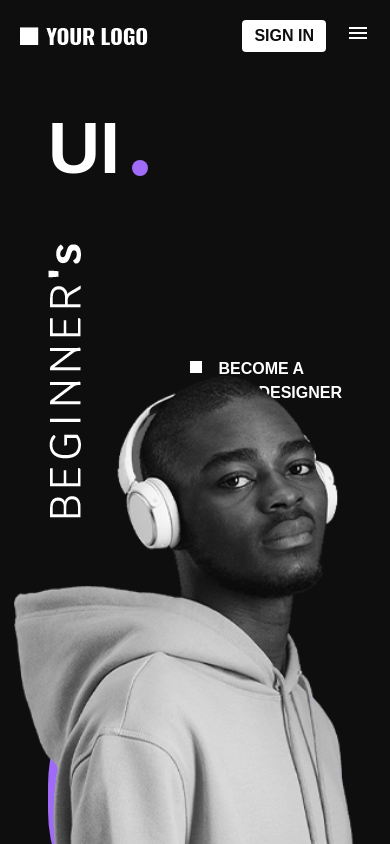
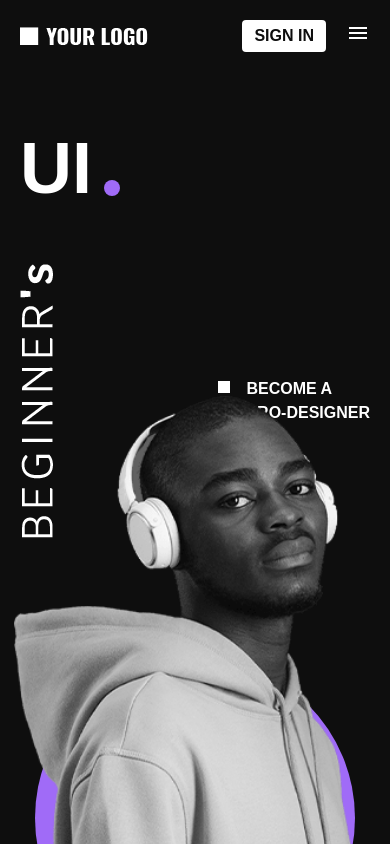
Before and after one commit to kaleemullahahsan/designer-courses, a React (Vite) app: page / in a window 390 px wide. Shown: the top 844 px of the page. Built offline with nearby package versions, Linux system fonts and the light colour scheme.

Commit message:
My recent changes

```diff
--- a/src/Components/Courses.jsx
+++ b/src/Components/Courses.jsx
@@ -1,7 +1,7 @@
 import allCourses from "../Apis/Courses";
 function Courses() {
   return (
-    <div className="px-12">
+    <div className="md:px-12 p-5">
       <div className="container">
         <div className="text-header flex justify-between">
           <h2 data-aos="fade-right">
@@ -13,7 +13,7 @@ function Courses() {
             <span className="md:text-2xl font-bold">2025</span>
           </span>
         </div>
-        <div className="courses mt-20 grid md:grid-cols-4 gap-10">
+        <div className="courses md:mt-20 mt-10 grid md:grid-cols-4 gap-10">
          {allCourses.map((course) => (
         <div
           key={course.id}
--- a/src/Components/Hero.jsx
+++ b/src/Components/Hero.jsx
@@ -4,7 +4,7 @@ import bannerImg from "../assets/images/banner-img.png";
 function Hero() {
   return (
     <>
-      <section className="px-12 min-h-[100vh] overflow-hidden flex items-center container">
+      <section className="md:px-12 p-5 min-h-[100vh] overflow-hidden flex items-center container">
         <div className="w-[100%]">
           <div className="grid lg:grid-cols-3 w-[100%] gap-15 mt-10">
             <div className="flex-col">
```
